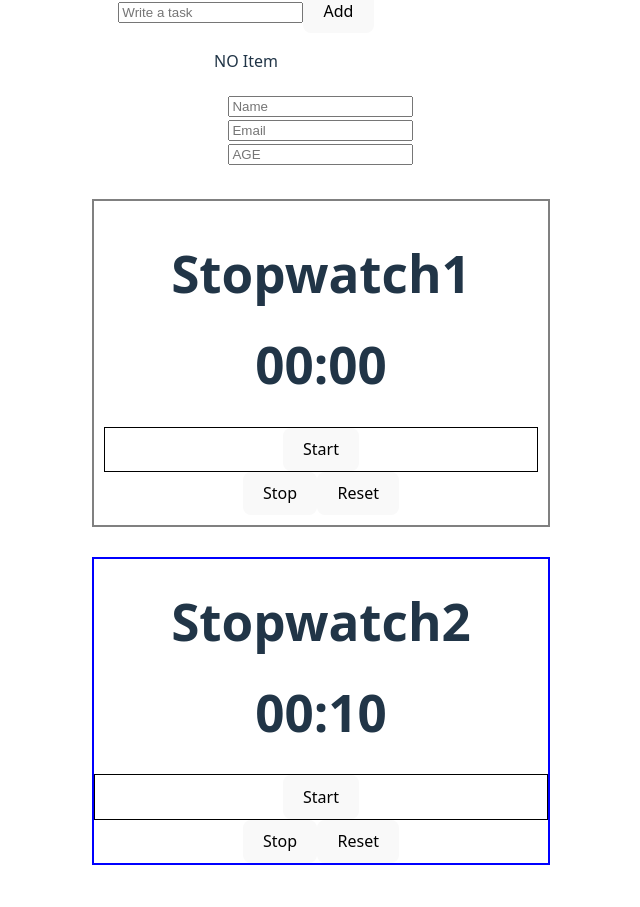
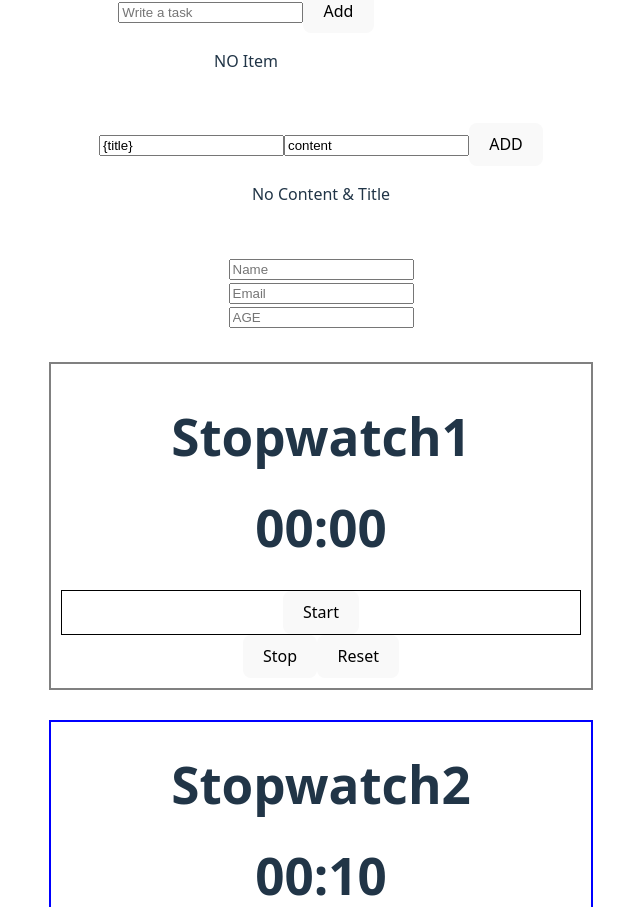
Before and after one commit to Aadarshag7/react.1, a React (Vite) app in the folder education-ui/: page / in a window 1280 px wide. Shown: the part 799-1706 px from the top of the page, without its empty margins (319-959 px from the left). Built offline with nearby package versions, Linux system fonts and the light colour scheme; no server answers.

Commit message:
react add note

```diff
--- a/education-ui/src/App.jsx
+++ b/education-ui/src/App.jsx
@@ -14,6 +14,7 @@ import Keypress from './Keypress';
 import Users from './Users';
 import Form from './Form';
 import Todo from './Todo';
+import Note from './Note';
 
 function App() {
   const [count, setCount] = useState(0)
@@ -32,6 +33,7 @@ function App() {
       <Footer/>
       <Counter/>
       <Todo/>
+      <Note/>
       <Form/>
       <div style={{border:"2px solid gray", padding:"10px", marginBottom:"30px"}}>
         <h1>Stopwatch1</h1>
--- a/education-ui/src/Note.jsx
+++ b/education-ui/src/Note.jsx
@@ -2,7 +2,7 @@ import { useState } from "react";
 export default function Note(){
 const[title,setTitle]=useState("");
 const[content,setContent]=useState("");
-const[note,setNote]=useState([]);
+const[notes,setNote]=useState([]);
 const add=()=>{
     if(title.trim()===""||content.trim()==="")return;
     const newNote={
@@ -15,5 +15,33 @@ const add=()=>{
 }
 
 
+return(
+<div style={{margin:"50px"}}>
+    <input type="text" value="{title}" placeholder="Title"
+    onChange={(e)=>setTitle(e.target.value)}
+onKeyDown={(e)=>{
+    if (e.key==="Enter")
+        add();
+    }}
+/>
+<input type="text" value="content" placeholder="content"
+onChange={(e)=>setContent(e.target.value)}
+onKeyDown={(e)=>{
+    if(e.key="Enter")
+        add();
+}}
+/>
+<button onClick={add}>ADD</button>
+{notes.length===0?(
+<p>No Content & Title</p>
+):(
+    <ul></ul>
+)}
+
+</div>
+
+);
+
+
 
 }
```
